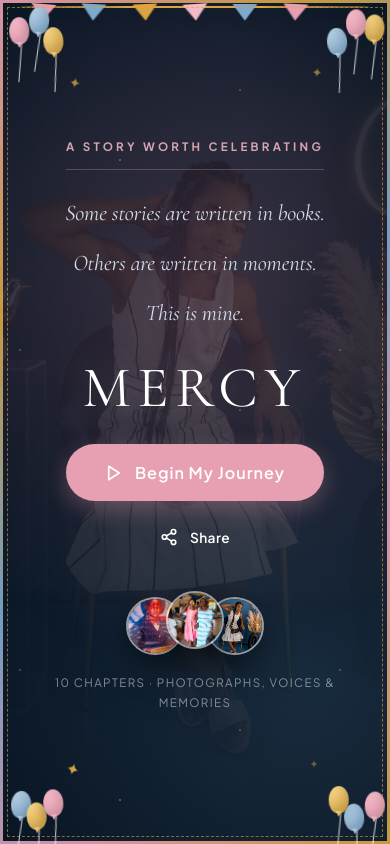
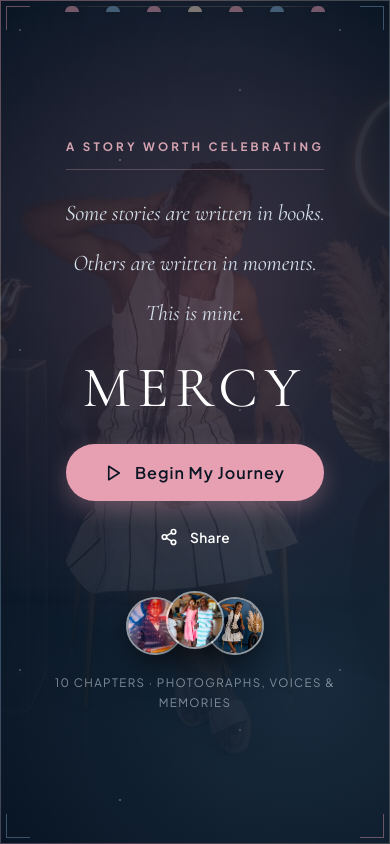
Before and after one commit to ROBERT-MENSAH/mercys-birthday, a plain HTML site: page index.html in a window 390 px wide. Drawn offline with nearby package versions, Linux system fonts and the light colour scheme.

Commit message:
style: refine shared visual identity tokens

```diff
--- a/css/base.css
+++ b/css/base.css
@@ -41,7 +41,7 @@ h1, h2, h3, h4, h5, h6 {
   font-family: var(--font-display);
   font-weight: 500;
   line-height: 1.12;
-  color: var(--blue-primary);
+  color: var(--text-light);
   letter-spacing: -0.02em;
 }
 
@@ -193,7 +193,7 @@ html {
    Stronger ring everywhere, and a high-contrast ring on dark stages
    where the rose outline would otherwise disappear. */
 :focus-visible {
-  outline: 2px solid var(--pink-primary);
+  outline: 2px solid var(--focus-ring);
   outline-offset: 3px;
 }
 
--- a/css/components.css
+++ b/css/components.css
@@ -78,14 +78,14 @@
 
 .btn--pink {
   background-color: var(--pink-primary);
-  color: var(--white);
+  color: var(--text-on-accent);
   box-shadow: 0 8px 22px var(--pink-glow);
 }
 
 .btn--pink:hover {
   background-color: var(--pink-hover);
   transform: translateY(-2px);
-  box-shadow: 0 12px 28px rgba(212, 122, 144, 0.4);
+  box-shadow: 0 12px 30px rgba(196, 112, 138, 0.34);
 }
 
 .btn--outline-light {
@@ -223,13 +223,13 @@
   align-items: center;
   gap: 0.35rem;
   padding: 0.45rem 1.1rem;
-  background: rgba(11, 22, 36, 0.86);
+  background-color: var(--surface-glass);
   backdrop-filter: blur(14px);
   -webkit-backdrop-filter: blur(14px);
   color: var(--white);
+  border: 1px solid var(--border-chrome);
   border-radius: var(--radius-pill);
   box-shadow: 0 10px 28px rgba(0, 0, 0, 0.25);
-  border: 1px solid rgba(255, 255, 255, 0.15);
   font-size: var(--text-xs);
   font-weight: 600;
   letter-spacing: 0.08em;
@@ -350,8 +350,8 @@
   padding: 0.4rem;
   border: 1px solid rgba(255, 255, 255, 0.55);
   border-radius: var(--radius-lg);
-  background: rgba(11, 22, 36, 0.9);
-  box-shadow: 0 12px 30px rgba(11, 22, 36, 0.25);
+  background-color: var(--surface-glass);
+  box-shadow: var(--shadow-card);
   backdrop-filter: blur(18px);
   -webkit-backdrop-filter: blur(18px);
 }
--- a/css/decorations.css
+++ b/css/decorations.css
@@ -1,6 +1,7 @@
 /* ==========================================================================
-   FIXED BIRTHDAY DECORATION FRAME
-   Decorative only: aria-hidden markup, no pointer interaction, no page flow.
+   FIXED BIRTHDAY EDGE
+   A restrained rose-blue frame: fine light, small corner silhouettes, no
+   continuous page-wide animation. Decorative only; never interactive.
    ========================================================================== */
 .birthday-frame {
   position: fixed;
@@ -9,103 +10,109 @@
   overflow: hidden;
   pointer-events: none;
   color: var(--white);
+  opacity: 0.82;
 }
 
+/* A fine, light-catching edge rather than a thick party border. */
 .birthday-frame::before {
   content: "";
   position: absolute;
   inset: 0;
-  border: 4px solid transparent;
-  border-image: linear-gradient(135deg, var(--pink-primary), #D9A441,
-    var(--blue-accent), var(--pink-primary), #D9A441) 1;
-  opacity: 0.92;
+  border: 1px solid transparent;
+  border-image: linear-gradient(135deg,
+    rgba(231, 159, 178, 0.58),
+    rgba(240, 220, 192, 0.34) 24%,
+    rgba(127, 168, 203, 0.52) 52%,
+    rgba(231, 159, 178, 0.44) 78%,
+    rgba(240, 220, 192, 0.3)) 1;
 }
 
+/* Four quiet corner marks echo the story's rose/blue lighting. */
 .birthday-frame::after {
   content: "";
   position: absolute;
-  inset: 9px;
-  border: 1px dashed rgba(217, 164, 65, 0.6);
+  inset: 8px;
+  opacity: 0.58;
+  background:
+    linear-gradient(var(--pink-primary), var(--pink-primary)) top left / 42px 1px no-repeat,
+    linear-gradient(var(--pink-primary), var(--pink-primary)) top left / 1px 42px no-repeat,
+    linear-gradient(var(--blue-accent), var(--blue-accent)) top right / 42px 1px no-repeat,
+    linear-gradient(var(--blue-accent), var(--blue-accent)) top right / 1px 42px no-repeat,
+    linear-gradient(var(--blue-accent), var(--blue-accent)) bottom left / 42px 1px no-repeat,
+    linear-gradient(var(--blue-accent), var(--blue-accent)) bottom left / 1px 42px no-repeat,
+    linear-gradient(var(--pink-primary), var(--pink-primary)) bottom right / 42px 1px no-repeat,
+    linear-gradient(var(--pink-primary), var(--pink-primary)) bottom right / 1px 42px no-repeat;
 }
 
+/* The center garland is now a slim ceremonial titlepiece. */
 .birthday-frame__garland {
   position: absolute;
   top: 0;
   left: 50%;
-  width: min(36rem, 58vw);
-  height: 3.8rem;
+  width: min(22rem, 42vw);
+  height: 1.75rem;
+  padding: 0 1.5rem;
   transform: translateX(-50%);
-  padding: 0.3rem 1.25rem 0;
   display: flex;
   justify-content: space-between;
-  filter: drop-shadow(0 4px 5px rgba(11, 22, 36, 0.2));
+  opacity: 0.66;
 }
 
 .birthday-frame__garland::before {
   content: "";
   position: absolute;
-  top: 0.35rem;
-  left: 0;
-  right: 0;
-  border-top: 2px solid #D9A441;
-  border-radius: 50%;
+  top: 0.55rem;
+  inset-inline: 0;
+  height: 1px;
+  background: linear-gradient(90deg, transparent, var(--border-chrome) 18%, var(--border-chrome) 82%, transparent);
 }
 
 .birthday-frame__garland span {
   position: relative;
-  width: 2.5rem;
-  height: 1.65rem;
-  clip-path: polygon(0 0, 100% 0, 50% 100%);
-  transform-origin: 50% 0;
-  animation: garlandSway 3.8s ease-in-out infinite;
+  width: 1.25rem;
+  height: 0.5rem;
+  margin-top: 0.55rem;
+  border-radius: 999px 999px 0.35rem 0.35rem;
+  box-shadow: 0 3px 8px rgba(2, 8, 16, 0.2);
 }
 
-.birthday-frame__garland span:nth-child(1),
-.birthday-frame__garland span:nth-child(6) { background: var(--pink-primary); }
-.birthday-frame__garland span:nth-child(2),
-.birthday-frame__garland span:nth-child(5) { background: var(--blue-accent); }
-.birthday-frame__garland span:nth-child(3) { background: #D9A441; }
-.birthday-frame__garland span:nth-child(4) { background: #F4BAC7; }
-.birthday-frame__garland span:nth-child(2) { animation-delay: -0.8s; }
-.birthday-frame__garland span:nth-child(3) { animation-delay: -1.6s; }
-.birthday-frame__garland span:nth-child(4) { animation-delay: -2.4s; }
-.birthday-frame__garland span:nth-child(5) { animation-delay: -3s; }
-.birthday-frame__garland span:nth-child(6) { animation-delay: -3.4s; }
-.birthday-frame__garland span:nth-child(7) { animation-delay: -1.2s; }
+.birthday-frame__garland span:nth-child(odd) { background: var(--pink-primary); }
+.birthday-frame__garland span:nth-child(even) { background: var(--blue-accent); }
+.birthday-frame__garland span:nth-child(4) { background: var(--champagne); }
 
 .birthday-frame__corner {
   position: absolute;
-  width: 6.5rem;
-  height: 7.5rem;
+  width: 4.5rem;
+  height: 5rem;
+  opacity: 0.58;
 }
 
+/* A tiny champagne glint provides a celebration cue without twinkling. */
 .birthday-frame__corner::after {
-  content: "\2726";
+  content: "✦";
   position: absolute;
-  color: #D9A441;
-  font-size: 1.2rem;
-  text-shadow: 0 1px 4px rgba(11, 22, 36, 0.3);
-  animation: frameTwinkle 2.4s ease-in-out infinite;
+  color: var(--champagne);
+  font-size: 0.72rem;
+  text-shadow: 0 1px 4px rgba(11, 22, 36, 0.34);
 }
 
-.birthday-frame__corner--top-left { top: 0.4rem; left: 0.4rem; }
-.birthday-frame__corner--top-right { top: 0.4rem; right: 0.4rem; }
-.birthday-frame__corner--bottom-left { bottom: 0.3rem; left: 0.4rem; }
-.birthday-frame__corner--bottom-right { right: 0.4rem; bottom: 0.3rem; }
-.birthday-frame__corner--top-left::after { top: 5.5rem; left: 5.6rem; }
-.birthday-frame__corner--top-right::after { top: 4.8rem; right: 5.5rem; animation-delay: -1.2s; }
-.birthday-frame__corner--bottom-left::after { bottom: 5.2rem; left: 5.4rem; animation-delay: -0.6s; }
-.birthday-frame__corner--bottom-right::after { right: 5.7rem; bottom: 5.6rem; animation-delay: -1.8s; }
+.birthday-frame__corner--top-left { top: 0.65rem; left: 0.65rem; }
+.birthday-frame__corner--top-right { top: 0.65rem; right: 0.65rem; }
+.birthday-frame__corner--bottom-left { bottom: 0.55rem; left: 0.65rem; }
+.birthday-frame__corner--bottom-right { right: 0.65rem; bottom: 0.55rem; }
+.birthday-frame__corner--top-left::after { top: 3.6rem; left: 3.7rem; }
+.birthday-frame__corner--top-right::after { top: 3.6rem; right: 3.7rem; }
+.birthday-frame__corner--bottom-left::after { bottom: 3.6rem; left: 3.7rem; }
+.birthday-frame__corner--bottom-right::after { right: 3.7rem; bottom: 3.6rem; }
 
 .birthday-frame__balloon {
   position: absolute;
   display: block;
-  width: 1.7rem;
-  height: 2.3rem;
+  width: 0.9rem;
+  height: 1.2rem;
   border-radius: 52% 52% 47% 47%;
-  box-shadow: inset -4px -5px 8px rgba(11, 22, 36, 0.12),
-    0 5px 9px rgba(11, 22, 36, 0.16);
-  animation: balloonFloat 4.5s ease-in-out infinite;
+  box-shadow: inset -2px -3px 5px rgba(11, 22, 36, 0.1),
+    0 4px 8px rgba(11, 22, 36, 0.12);
 }
 
 .birthday-frame__balloon::before {
@@ -113,64 +120,36 @@
   position: absolute;
   top: 100%;
   left: 50%;
-  height: 3.5rem;
-  border-left: 1px solid rgba(255, 255, 255, 0.8);
+  height: 1.6rem;
+  border-left: 1px solid rgba(255, 255, 255, 0.52);
   transform: rotate(5deg);
 }
 
 .birthday-frame__balloon::after {
   content: "";
   position: absolute;
-  bottom: -0.22rem;
+  bottom: -0.16rem;
   left: 50%;
-  width: 0.38rem;
-  height: 0.38rem;
+  width: 0.24rem;
+  height: 0.24rem;
   background: inherit;
   clip-path: polygon(0 0, 100% 0, 50% 100%);
   transform: translateX(-50%);
 }
 
-.birthday-frame__balloon--pink {
-  background: linear-gradient(135deg, #F4BAC7, var(--pink-primary));
-}
-.birthday-frame__balloon--blue {
-  background: linear-gradient(135deg, #B9D2E3, var(--blue-accent));
-}
-.birthday-frame__balloon--gold {
-  background: linear-gradient(135deg, #F6D98D, #D9A441);
-}
+.birthday-frame__balloon--pink { background: linear-gradient(135deg, var(--pink-hover), var(--pink-primary)); }
+.birthday-frame__balloon--blue { background: linear-gradient(135deg, #D5E3ED, var(--blue-accent)); }
+.birthday-frame__balloon--gold { background: linear-gradient(135deg, var(--champagne), var(--champagne-soft)); }
 
-
-.birthday-frame__corner--top-left .birthday-frame__balloon:nth-child(1) { top: 1.5rem; left: 0.6rem; }
-.birthday-frame__corner--top-left .birthday-frame__balloon:nth-child(2) { top: 0.9rem; left: 2.1rem; animation-delay: -1.5s; }
-.birthday-frame__corner--top-left .birthday-frame__balloon:nth-child(3) { top: 2.1rem; left: 3.5rem; animation-delay: -3s; }
-.birthday-frame__corner--top-right .birthday-frame__balloon:nth-child(1) { top: 1.4rem; right: 0.6rem; animation-delay: -0.5s; }
-.birthday-frame__corner--top-right .birthday-frame__balloon:nth-child(2) { top: 0.8rem; right: 2.1rem; animation-delay: -2.2s; }
-.birthday-frame__corner--top-right .birthday-frame__balloon:nth-child(3) { top: 2rem; right: 3.5rem; animation-delay: -3.7s; }
-.birthday-frame__corner--bottom-left .birthday-frame__balloon:nth-child(1) { bottom: 1.5rem; left: 0.6rem; animation-delay: -1s; }
-.birthday-frame__corner--bottom-left .birthday-frame__balloon:nth-child(2) { bottom: 0.8rem; left: 2.1rem; animation-delay: -2.8s; }
-.birthday-frame__corner--bottom-left .birthday-frame__balloon:nth-child(3) { bottom: 2rem; left: 3.5rem; animation-delay: -4s; }
-.birthday-frame__corner--bottom-right .birthday-frame__balloon:nth-child(1) { right: 0.6rem; bottom: 1.5rem; animation-delay: -1.8s; }
-.birthday-frame__corner--bottom-right .birthday-frame__balloon:nth-child(2) { right: 2.1rem; bottom: 0.8rem; animation-delay: -3.2s; }
-.birthday-frame__corner--bottom-right .birthday-frame__balloon:nth-child(3) { right: 3.5rem; bottom: 2rem; animation-delay: -0.2s; }
-
-@keyframes garlandSway {
-  0%, 100% { transform: rotate(-4deg); }
-  50% { transform: rotate(5deg); }
-}
-
-@keyframes balloonFloat {
-  0%, 100% { transform: translate3d(0, 0, 0) rotate(-4deg); }
-  50% { transform: translate3d(0.2rem, -0.45rem, 0) rotate(4deg); }
-}
-
-@keyframes frameTwinkle {
-  0%, 100% { opacity: 0.45; transform: scale(0.75) rotate(0deg); }
-  50% { opacity: 1; transform: scale(1.15) rotate(18deg); }
-}
-
-@media (prefers-reduced-motion: reduce) {
-  .birthday-frame__balloon,
-  .birthday-frame__garland span,
-  .birthday-frame__corner::after { animation: none; }
-}
+.birthday-frame__corner--top-left .birthday-frame__balloon:nth-child(1) { top: 1rem; left: 0.35rem; }
+.birthday-frame__corner--top-left .birthday-frame__balloon:nth-child(2) { top: 0.5rem; left: 1.35rem; }
+.birthday-frame__corner--top-left .birthday-frame__balloon:nth-child(3) { top: 1.35rem; left: 2.35rem; }
+.birthday-frame__corner--top-right .birthday-frame__balloon:nth-child(1) { top: 1rem; right: 0.35rem; }
+.birthday-frame__corner--top-right .birthday-frame__balloon:nth-child(2) { top: 0.5rem; right: 1.35rem; }
+.birthday-frame__corner--top-right .birthday-frame__balloon:nth-child(3) { top: 1.35rem; right: 2.35rem; }
+.birthday-frame__corner--bottom-left .birthday-frame__balloon:nth-child(1) { bottom: 1rem; left: 0.35rem; }
+.birthday-frame__corner--bottom-left .birthday-frame__balloon:nth-child(2) { bottom: 0.5rem; left: 1.35rem; }
+.birthday-frame__corner--bottom-left .birthday-frame__balloon:nth-child(3) { bottom: 1.35rem; left: 2.35rem; }
+.birthday-frame__corner--bottom-right .birthday-frame__balloon:nth-child(1) { right: 0.35rem; bottom: 1rem; }
+.birthday-frame__corner--bottom-right .birthday-frame__balloon:nth-child(2) { right: 1.35rem; bottom: 0.5rem; }
+.birthday-frame__corner--bottom-right .birthday-frame__balloon:nth-child(3) { right: 2.35rem; bottom: 1.35rem; }
--- a/css/responsive.css
+++ b/css/responsive.css
@@ -364,55 +364,30 @@
   }
 }
 
+/* Phones keep only the fine edge and slim titlepiece; corner silhouettes
+   would compete with navigation, so they step aside. */
 @media (max-width: 640px) {
-  .birthday-frame::before { border-width: 3px; }
-  .birthday-frame::after { inset: 7px; }
+  .birthday-frame { opacity: 0.72; }
+  .birthday-frame::after {
+    inset: 6px;
+    background-position: 0 0, 0 0, 100% 0, 100% 0, 0 100%, 0 100%, 100% 100%, 100% 100%;
+    background-size: 24px 1px, 1px 24px, 24px 1px, 1px 24px, 24px 1px, 1px 24px, 24px 1px, 1px 24px;
+  }
 
   .birthday-frame__garland {
-    width: min(30rem, 90vw);
-    height: 2.5rem;
-    padding: 0.25rem 0.75rem 0;
+    width: min(18rem, 74vw);
+    height: 1.4rem;
+    padding-inline: 0.9rem;
   }
 
+  .birthday-frame__garland::before { top: 0.4rem; }
   .birthday-frame__garland span {
-    width: 1.55rem;
-    height: 1.05rem;
+    width: 0.85rem;
+    height: 0.36rem;
+    margin-top: 0.4rem;
   }
 
-  .birthday-frame__corner {
-    width: 5rem;
-    height: 5.7rem;
-  }
-
-  .birthday-frame__corner--top-left { top: 0.25rem; left: 0.2rem; }
-  .birthday-frame__corner--top-right { top: 0.25rem; right: 0.2rem; }
-  .birthday-frame__corner--bottom-left { bottom: 0.2rem; left: 0.2rem; }
-  .birthday-frame__corner--bottom-right { right: 0.2rem; bottom: 0.2rem; }
-
-  .birthday-frame__corner::after { font-size: 0.9rem; }
-  .birthday-frame__corner--top-left::after { top: 4.1rem; left: 4.1rem; }
-  .birthday-frame__corner--top-right::after { top: 3.5rem; right: 4rem; }
-  .birthday-frame__corner--bottom-left::after { bottom: 3.8rem; left: 4rem; }
-  .birthday-frame__corner--bottom-right::after { right: 4.2rem; bottom: 4.1rem; }
-
-  .birthday-frame__balloon {
-    width: 1.25rem;
-    height: 1.7rem;
-  }
-
-  .birthday-frame__balloon::before { height: 2.4rem; }
-  .birthday-frame__corner--top-left .birthday-frame__balloon:nth-child(1) { top: 1rem; left: 0.3rem; }
-  .birthday-frame__corner--top-left .birthday-frame__balloon:nth-child(2) { top: 0.6rem; left: 1.4rem; }
-  .birthday-frame__corner--top-left .birthday-frame__balloon:nth-child(3) { top: 1.5rem; left: 2.5rem; }
-  .birthday-frame__corner--top-right .birthday-frame__balloon:nth-child(1) { top: 1rem; right: 0.3rem; }
-  .birthday-frame__corner--top-right .birthday-frame__balloon:nth-child(2) { top: 0.6rem; right: 1.4rem; }
-  .birthday-frame__corner--top-right .birthday-frame__balloon:nth-child(3) { top: 1.5rem; right: 2.5rem; }
-  .birthday-frame__corner--bottom-left .birthday-frame__balloon:nth-child(1) { bottom: 1rem; left: 0.3rem; }
-  .birthday-frame__corner--bottom-left .birthday-frame__balloon:nth-child(2) { bottom: 0.6rem; left: 1.4rem; }
-  .birthday-frame__corner--bottom-left .birthday-frame__balloon:nth-child(3) { bottom: 1.5rem; left: 2.5rem; }
-  .birthday-frame__corner--bottom-right .birthday-frame__balloon:nth-child(1) { right: 0.3rem; bottom: 1rem; }
-  .birthday-frame__corner--bottom-right .birthday-frame__balloon:nth-child(2) { right: 1.4rem; bottom: 0.6rem; }
-  .birthday-frame__corner--bottom-right .birthday-frame__balloon:nth-child(3) { right: 2.5rem; bottom: 1.5rem; }
+  .birthday-frame__corner { display: none; }
 }
 
 /* Very small phones (max-width: 380px) */
```
Also changed, not shown: css/variables.css (+10 -5 lines).
